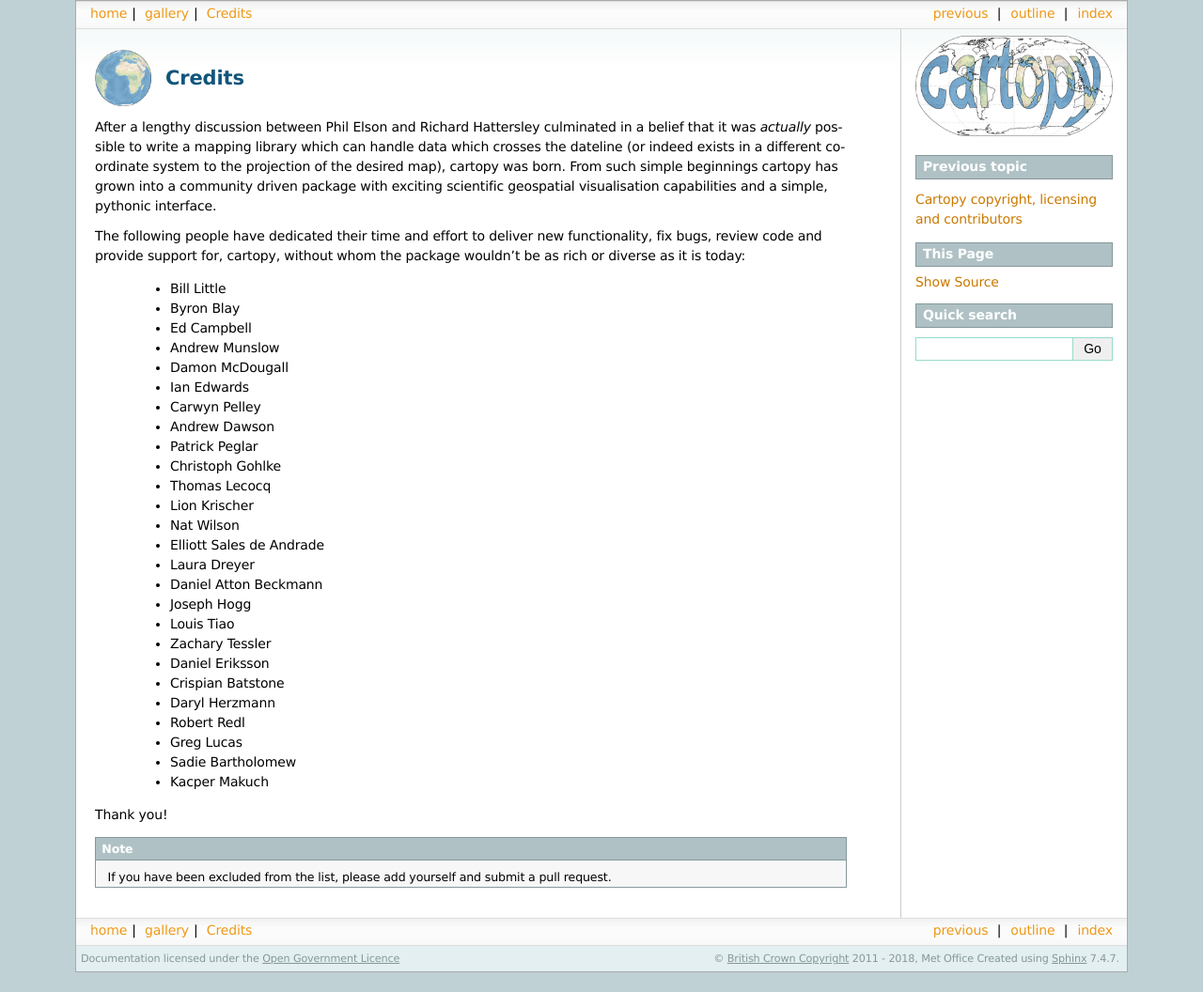
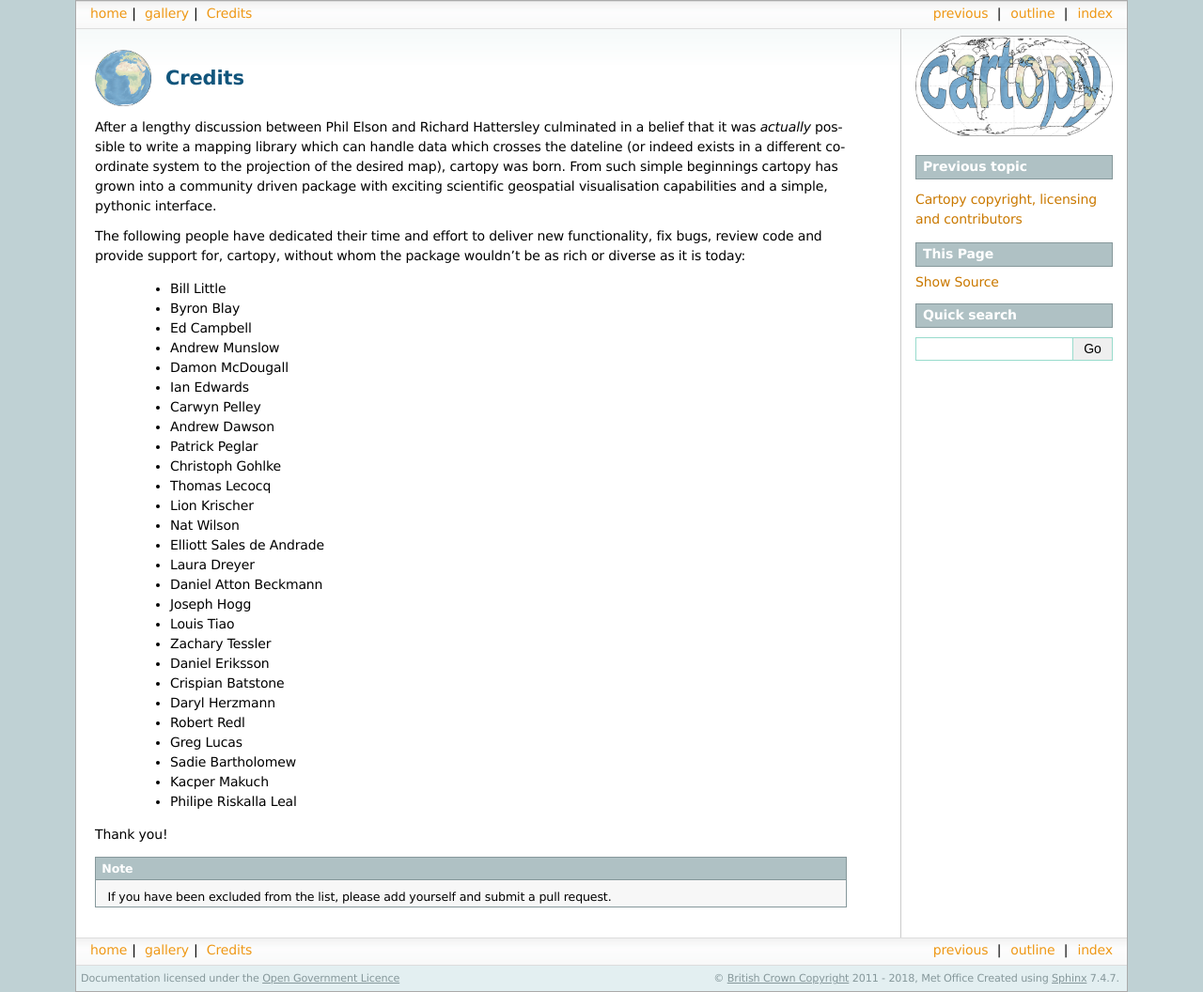
Before and after one commit to SciTools/cartopy, a Sphinx documentation site: the page built from docs/source/contributors.rst, in a window 1280 px wide. Shown: the whole page at 94% size. Built offline with Sphinx 7.4.7, drawn with Linux system fonts in a browser that asks for light colours; pages that are not in the unit, such as notebooks, are missing from menus; the version number could not be read and is left out; comment, search, counter and statistics services are not loaded; before the commit the page ends 1035 px from its top, so only the background shows below that.

Commit message:
contributor list has been updated

```diff
--- a/docs/source/contributors.rst
+++ b/docs/source/contributors.rst
@@ -40,6 +40,7 @@
  * Greg Lucas
  * Sadie Bartholomew
  * Kacper Makuch
+ * Philipe Riskalla Leal
 
 Thank you!
 
```
